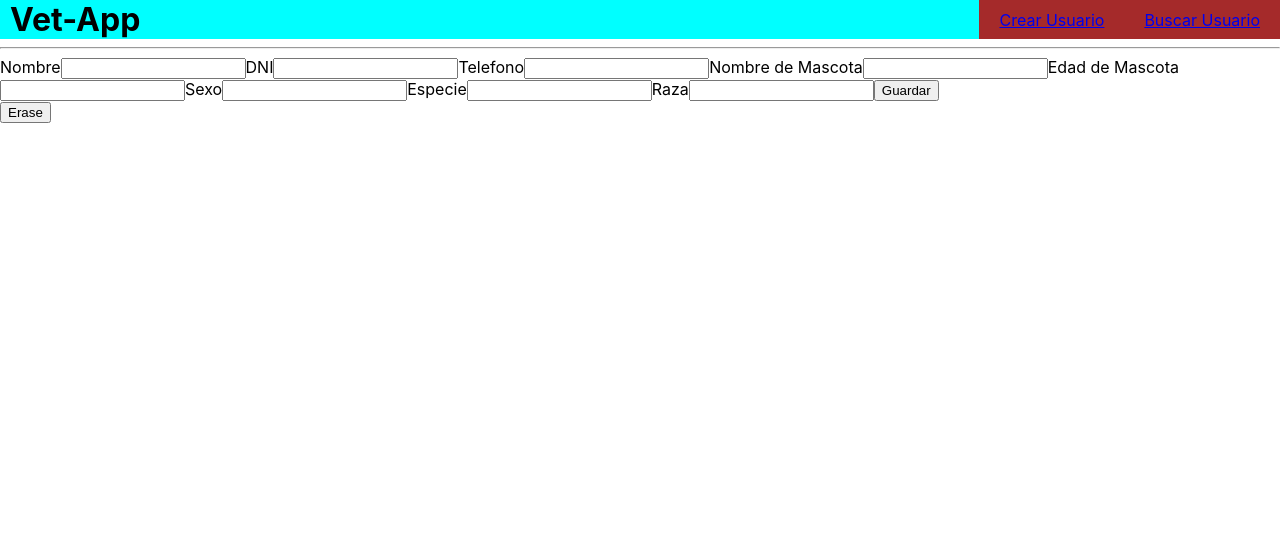
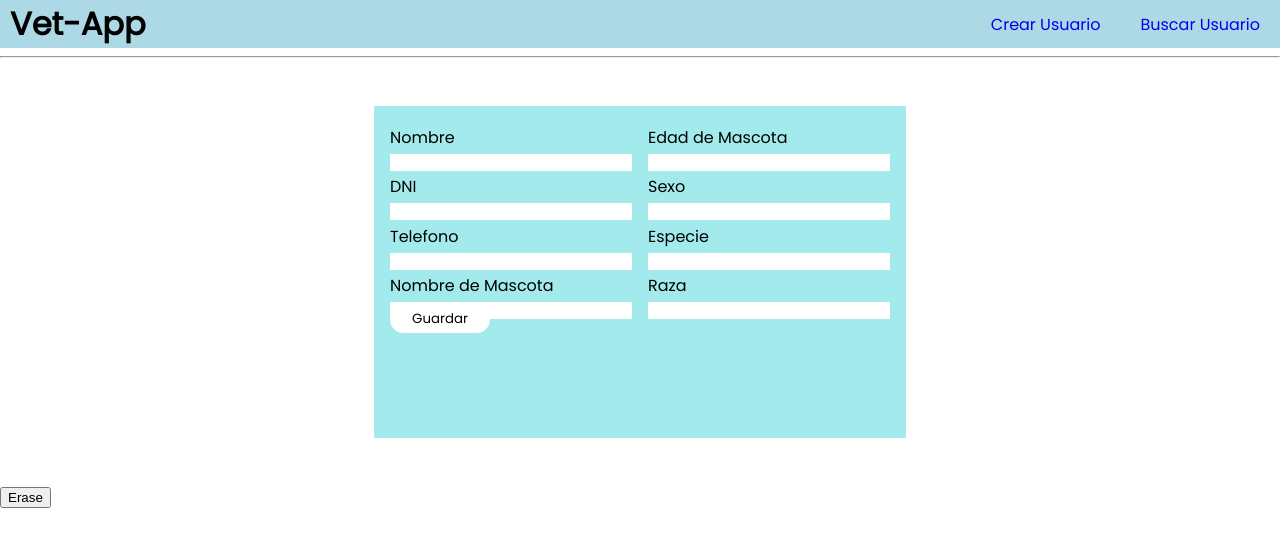
Before and after one commit to lgcaceres/vet-app, a React (Create React App) app: page /CreateClient in a window 1280 px wide. Shown: the top 546 px of the page. Built offline with nearby package versions, Linux system fonts and the light colour scheme.

Commit message:
createForm component styled using grid and flexbox

```diff
--- a/src/App.css
+++ b/src/App.css
@@ -1,6 +1,8 @@
+@import url('https://fonts.googleapis.com/css2?family=Poppins&family=Roboto&display=swap');
 header {
+  background-color: lightblue;
+  font-family: 'Poppins',sans-serif;
   display: flex;
-  background-color: aqua;
   justify-content: space-between;
 }
 
@@ -9,7 +11,6 @@ header h1 {
 }
 
 .nav-section {
-  background-color: brown;
   display: flex;
   justify-content: space-between;
   text-decoration: none;
@@ -19,3 +20,6 @@ nav li{
   list-style: none;
   margin: auto 20px;
 }
+a{
+  text-decoration: none;
+}
--- /dev/null
+++ b/src/components/CreateClient/CreateForm.css
@@ -0,0 +1,44 @@
+@import url('https://fonts.googleapis.com/css2?family=Poppins&family=Roboto&display=swap');
+
+
+form {
+    font-family: 'Poppins', sans-serif;
+    padding: 1em;
+    display: grid;
+    grid-template-columns: repeat(2, 1fr);
+    column-gap: 1em;
+    grid-template-rows: 60% 10%;
+    margin:3rem auto;
+    max-width: 30%;
+    min-width: 500px;
+    min-height: 300px;
+    max-height: 40%;
+    background-color: rgb(163, 234, 236);
+}
+input{
+    height: 1.5em;
+    margin-top: .3em;
+    border-radius: 0%;
+    border-style: none;
+    background-color: white;
+}
+label{
+    margin-top: .2em;
+}
+
+.client-data{
+    display: flex;
+    flex-direction: column;
+
+}
+.pet-data{
+    display: flex;
+    flex-direction: column;
+}
+
+.btn{
+    font-family: inherit;
+    height: 2em;
+    width: 100px;
+    border-radius: 25px;
+}
--- a/src/components/CreateClient/CreateForm.js
+++ b/src/components/CreateClient/CreateForm.js
@@ -1,4 +1,5 @@
 import React from 'react'
+import './CreateForm.css'
 
 const CreateForm = ({data, handleChange, addClient})=> {
 
@@ -6,31 +7,39 @@ const CreateForm = ({data, handleChange, addClient})=> {
 
     return(
         <form onSubmit={addClient}>
-            <label>Nombre
+            <div className="client-data">
+                <label>Nombre </label>
                 <input type='text' value={data.nameClient} onChange={handleChange} name='nameClient'/>
-            </label>
-            <label>DNI
+                <label>DNI</label>
                 <input type='text' value={data.dni} onChange={handleChange} name='dni'/>
-            </label>
-            <label>Telefono
+                <label>Telefono</label>
                 <input type='text' value={data.phone} onChange={handleChange} name='phone'/>
-            </label>
-            <label>Nombre de Mascota
+                <label>Nombre de Mascota</label>
                 <input type='text' value={data.namePet} onChange={handleChange} name='namePet'/>
-            </label>
-            <label>Edad de Mascota
+
+            </div>
+            <div className="pet-data">
+                <label>Edad de Mascota</label>
                 <input type='text' value={data.agePet} onChange={handleChange} name='agePet'/>
-            </label>
-            <label>Sexo
-                <input type='text' value={data.sexPet} onChange={handleChange} name='sexPet'/>
-            </label>
-            <label>Especie
+
+                <label>Sexo</label>
+                <input list="sex" value={data.sexPet} onChange={handleChange} name='sexPet' id="sexPet"/>
+
+                <label>Especie</label>
                 <input type='text' value={data.species} onChange={handleChange} name='species'/>
-            </label>
-            <label>Raza
+
+                <label>Raza</label>
                 <input type='text' value={data.breed} onChange={handleChange} name='breed'/>
-            </label>
-            <input type='submit' value='Guardar'/>
+
+
+
+            </div>
+
+
+
+
+
+            <input className="btn" type='submit' value='Guardar'/>
 
         </form>
     )
```
